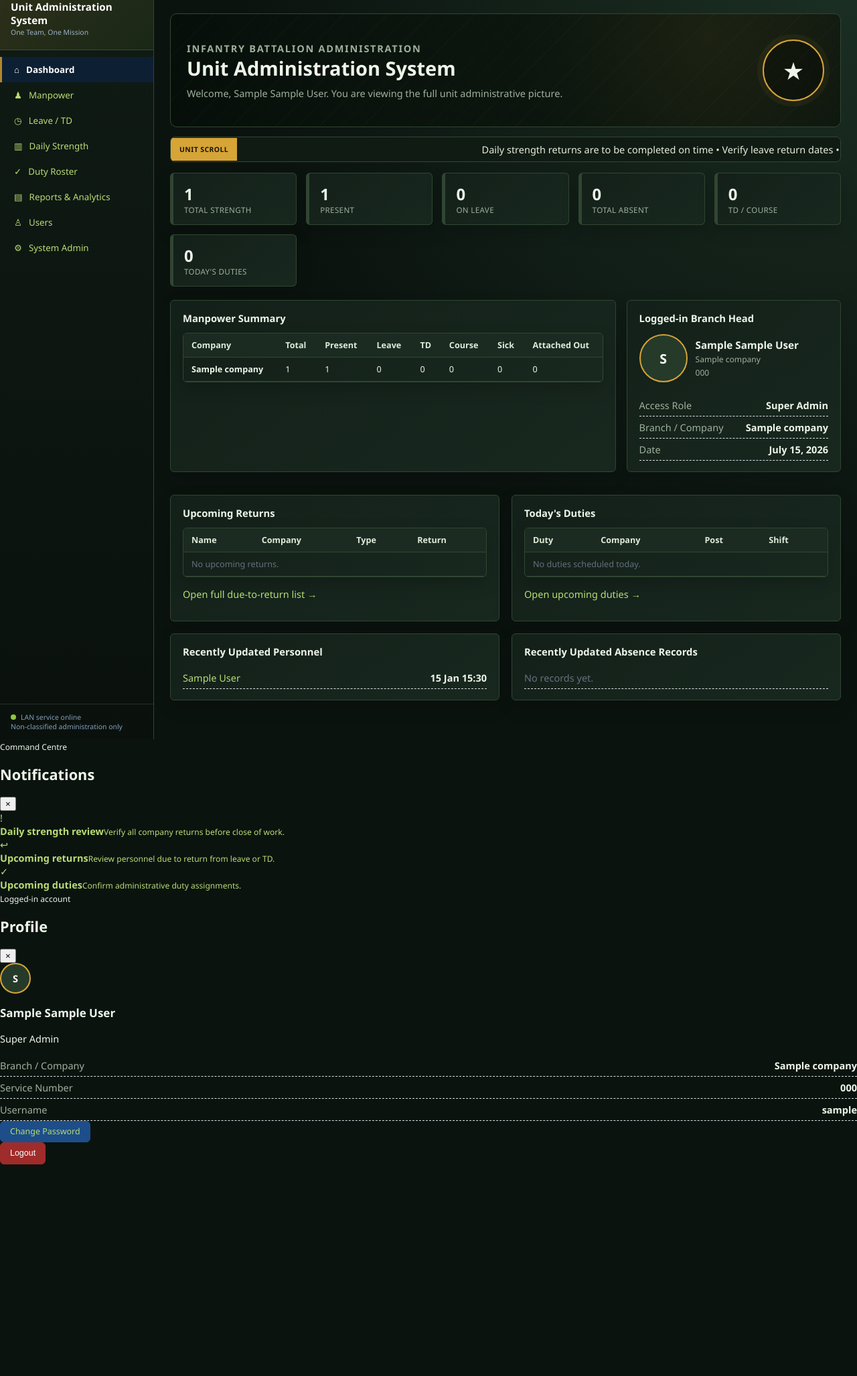
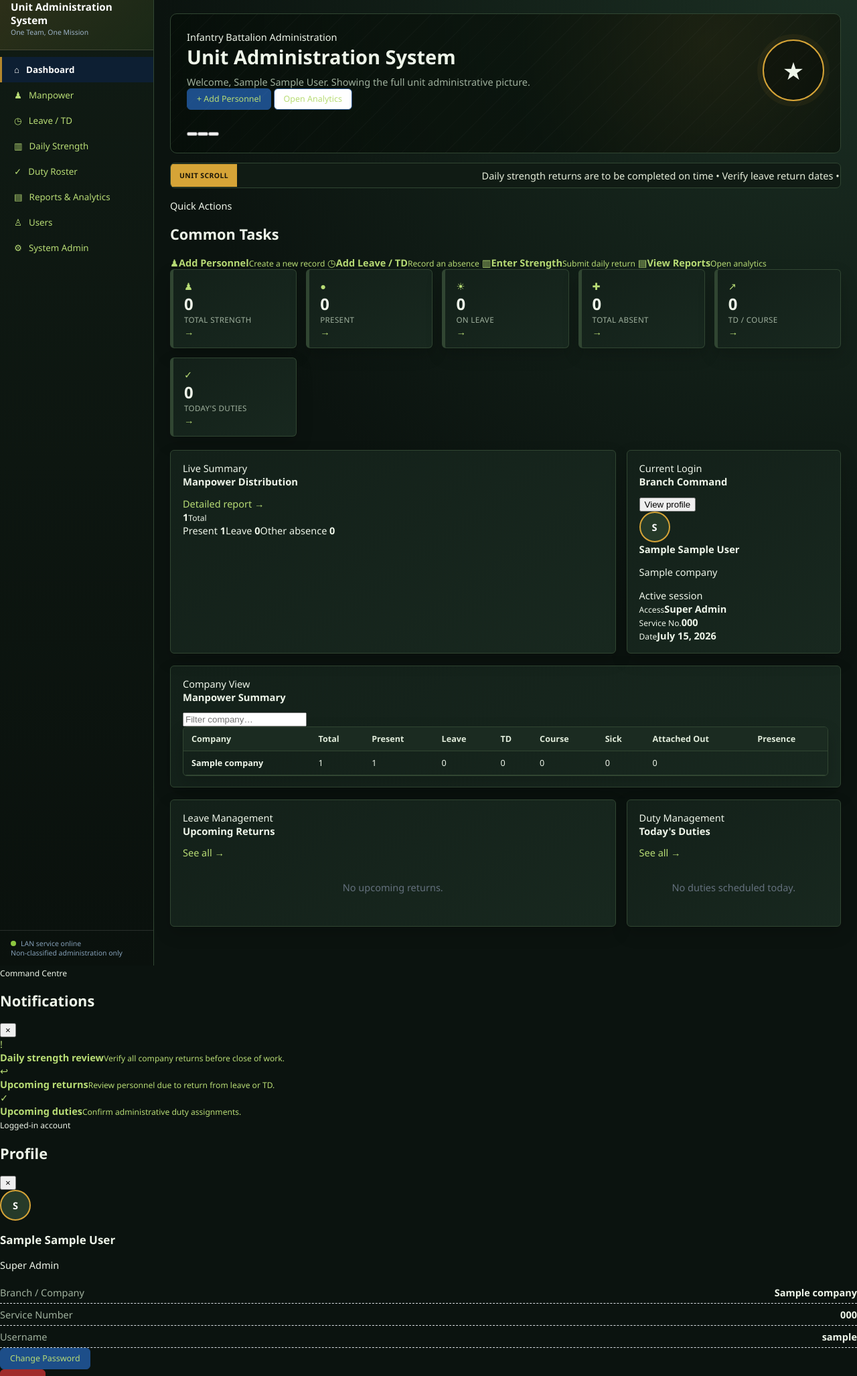
Before and after one commit to 7207185957/Indbatt-3, a Django app: page /dashboard/ in a window 1280 px wide. Shown: the part 58-2113 px from the top of the page at 67% size. Before the commit the page ends 1797 px from the top, so only its background shows below. Run offline with Django 4.2, Linux system fonts and the light colour scheme; a user stored in the database is signed in; tables that the repository leaves empty hold one stand-in row (values such as "Sample post").

Commit message:
Rebuild dashboard with interactive cards, charts, quick actions, and hero carousel

```diff
--- a/templates/dashboard/dashboard.html
+++ b/templates/dashboard/dashboard.html
@@ -3,89 +3,68 @@
 {% block page_title %}Battalion Dashboard{% endblock %}
 
 {% block content %}
-<section class="command-hero">
-  <div>
-    <p class="text-muted" style="text-transform:uppercase; letter-spacing:.12em; font-weight:700;">Infantry Battalion Administration</p>
+<section class="command-hero interactive-hero" id="heroBanner">
+  <div class="hero-copy">
+    <span class="eyebrow">Infantry Battalion Administration</span>
     <h1>{{ UNIT_NAME }}</h1>
-    <p>
-      Welcome, {% if user.rank %}{{ user.rank }} {% endif %}{{ user.get_full_name|default:user.username }}.
-      {% if is_scoped %}You are viewing {{ user.company.name|default:"your assigned branch" }} data.{% else %}You are viewing the full unit administrative picture.{% endif %}
-    </p>
+    <p>Welcome, {% if user.rank %}{{ user.rank }} {% endif %}{{ user.get_full_name|default:user.username }}. {% if is_scoped %}Showing {{ user.company.name|default:"your assigned branch" }} data.{% else %}Showing the full unit administrative picture.{% endif %}</p>
+    <div class="hero-actions">
+      {% if can_edit %}<a href="{% url 'personnel:add' %}" class="btn">+ Add Personnel</a>{% endif %}
+      <a href="{% url 'reports:home' %}" class="btn btn-secondary">Open Analytics</a>
+    </div>
   </div>
-  <div class="command-insignia">★</div>
+  <div class="hero-visual" aria-hidden="true">
+    <div class="hero-ring ring-one"></div><div class="hero-ring ring-two"></div><div class="command-insignia">★</div>
+  </div>
+  <div class="hero-dots"><button class="hero-dot active" data-hero-slide="0"></button><button class="hero-dot" data-hero-slide="1"></button><button class="hero-dot" data-hero-slide="2"></button></div>
 </section>
 
-<div class="announcement-strip">
-  <div class="announcement-label">Unit Scroll</div>
-  <div class="announcement-track">Daily strength returns are to be completed on time • Verify leave return dates • Review upcoming duties • Use only non-classified administrative information in this system</div>
+<div class="announcement-strip"><div class="announcement-label">Unit Scroll</div><div class="announcement-track">Daily strength returns are to be completed on time • Verify leave return dates • Review upcoming duties • Use only non-classified administrative information in this system</div><button class="ticker-pause" id="tickerPause" aria-label="Pause announcements">Ⅱ</button></div>
+
+<section class="quick-actions-panel">
+  <div><span class="eyebrow">Quick Actions</span><h2>Common Tasks</h2></div>
+  <div class="quick-actions-grid">
+    {% if can_edit %}<a href="{% url 'personnel:add' %}" class="quick-action"><span>♟</span><strong>Add Personnel</strong><small>Create a new record</small></a>{% endif %}
+    {% if can_edit %}<a href="{% url 'absence:add' %}" class="quick-action"><span>◷</span><strong>Add Leave / TD</strong><small>Record an absence</small></a>{% endif %}
+    {% if can_edit %}<a href="{% url 'strength:add' %}" class="quick-action"><span>▥</span><strong>Enter Strength</strong><small>Submit daily return</small></a>{% endif %}
+    <a href="{% url 'reports:home' %}" class="quick-action"><span>▤</span><strong>View Reports</strong><small>Open analytics</small></a>
+  </div>
+</section>
+
+<div class="stat-grid interactive-stats">
+  <a href="{% url 'personnel:list' %}?active=active" class="stat-card stat-link"><div class="stat-icon">♟</div><div><div class="stat-value count-up" data-count="{{ total_active }}">0</div><div class="stat-label">Total Strength</div></div><span class="stat-arrow">→</span></a>
+  <a href="{% url 'personnel:list' %}?status=PRESENT" class="stat-card stat-link accent-success"><div class="stat-icon">●</div><div><div class="stat-value count-up" data-count="{{ present_count }}">0</div><div class="stat-label">Present</div></div><span class="stat-arrow">→</span></a>
+  <a href="{% url 'personnel:list' %}?status=LEAVE" class="stat-card stat-link accent-warning"><div class="stat-icon">☀</div><div><div class="stat-value count-up" data-count="{{ leave_count }}">0</div><div class="stat-label">On Leave</div></div><span class="stat-arrow">→</span></a>
+  <a href="{% url 'personnel:list' %>?status=HOSPITAL" class="stat-card stat-link accent-danger"><div class="stat-icon">✚</div><div><div class="stat-value count-up" data-count="{{ absent_count }}">0</div><div class="stat-label">Total Absent</div></div><span class="stat-arrow">→</span></a>
+  <a href="{% url 'personnel:list' %}?status=TD" class="stat-card stat-link accent-info"><div class="stat-icon">↗</div><div><div class="stat-value count-up" data-count="{{ td_course_count }}">0</div><div class="stat-label">TD / Course</div></div><span class="stat-arrow">→</span></a>
+  <a href="{% url 'dutyroster:list' %}" class="stat-card stat-link accent-info"><div class="stat-icon">✓</div><div><div class="stat-value count-up" data-count="{{ today_duties|length }}">0</div><div class="stat-label">Today's Duties</div></div><span class="stat-arrow">→</span></a>
 </div>
 
-<div class="stat-grid">
-  <div class="stat-card"><div class="stat-value">{{ total_active }}</div><div class="stat-label">Total Strength</div></div>
-  <div class="stat-card accent-success"><div class="stat-value">{{ present_count }}</div><div class="stat-label">Present</div></div>
-  <div class="stat-card accent-warning"><div class="stat-value">{{ leave_count }}</div><div class="stat-label">On Leave</div></div>
-  <div class="stat-card accent-danger"><div class="stat-value">{{ absent_count }}</div><div class="stat-label">Total Absent</div></div>
-  <div class="stat-card accent-info"><div class="stat-value">{{ td_course_count }}</div><div class="stat-label">TD / Course</div></div>
-  <div class="stat-card accent-info"><div class="stat-value">{{ today_duties|length }}</div><div class="stat-label">Today's Duties</div></div>
+<div class="dashboard-grid-two analytics-row">
+  <section class="card chart-card">
+    <div class="card-heading"><div><span class="eyebrow">Live Summary</span><h2>Manpower Distribution</h2></div><a href="{% url 'reports:personnel' %}">Detailed report →</a></div>
+    <div class="donut-layout">
+      <div class="donut-chart" style="--present: {{ present_count }}; --leave: {{ leave_count }}; --other: {{ absent_count }}; --total: {{ total_active }};"><div class="donut-centre"><strong>{{ total_active }}</strong><small>Total</small></div></div>
+      <div class="chart-legend"><span><i class="legend-present"></i>Present <strong>{{ present_count }}</strong></span><span><i class="legend-leave"></i>Leave <strong>{{ leave_count }}</strong></span><span><i class="legend-other"></i>Other absence <strong>{{ absent_count }}</strong></span></div>
+    </div>
+  </section>
+
+  <section class="card branch-command-card">
+    <div class="card-heading"><div><span class="eyebrow">Current Login</span><h2>Branch Command</h2></div><button class="mini-action" id="openProfileFromCard">View profile</button></div>
+    <div class="branch-command-profile"><div class="branch-avatar profile-large">{{ user.first_name|first|default:user.username|first|upper }}</div><div><h3>{% if user.rank %}{{ user.rank }} {% endif %}{{ user.get_full_name|default:user.username }}</h3><p>{{ user.company.name|default:user.get_role_display }}</p><span class="status-pill"><i></i>Active session</span></div></div>
+    <div class="profile-metrics"><div><small>Access</small><strong>{{ user.get_role_display }}</strong></div><div><small>Service No.</small><strong>{{ user.service_number|default:"Not entered" }}</strong></div><div><small>Date</small><strong>{{ today }}</strong></div></div>
+  </section>
 </div>
 
-<div class="dashboard-grid-two">
-  <div class="card">
-    <h2>Manpower Summary</h2>
-    <div class="table-wrap">
-      <table class="data-table">
-        <thead><tr><th>Company</th><th>Total</th><th>Present</th><th>Leave</th><th>TD</th><th>Course</th><th>Sick</th><th>Attached Out</th></tr></thead>
-        <tbody>
-          {% for row in company_summary %}
-          <tr>
-            <td><strong>{{ row.company.name }}</strong></td><td>{{ row.total }}</td><td>{{ row.present }}</td><td>{{ row.leave }}</td><td>{{ row.td }}</td><td>{{ row.course }}</td><td>{{ row.hospital }}</td><td>{{ row.attached_out }}</td>
-          </tr>
-          {% empty %}<tr><td colspan="8" class="empty-state">No company data available.</td></tr>{% endfor %}
-        </tbody>
-      </table>
-    </div>
-  </div>
+<section class="card manpower-table-card">
+  <div class="card-heading"><div><span class="eyebrow">Company View</span><h2>Manpower Summary</h2></div><input id="companyFilter" class="compact-search" type="search" placeholder="Filter company…"></div>
+  <div class="table-wrap"><table class="data-table interactive-table" id="companyTable"><thead><tr><th>Company</th><th>Total</th><th>Present</th><th>Leave</th><th>TD</th><th>Course</th><th>Sick</th><th>Attached Out</th><th>Presence</th></tr></thead><tbody>
+    {% for row in company_summary %}<tr data-company="{{ row.company.name|lower }}"><td><strong>{{ row.company.name }}</strong></td><td>{{ row.total }}</td><td>{{ row.present }}</td><td>{{ row.leave }}</td><td>{{ row.td }}</td><td>{{ row.course }}</td><td>{{ row.hospital }}</td><td>{{ row.attached_out }}</td><td><div class="progress-bar"><span style="width:{% widthratio row.present row.total 100 %}%"></span></div></td></tr>{% empty %}<tr><td colspan="9" class="empty-state">No company data available.</td></tr>{% endfor %}
+  </tbody></table></div>
+</section>
 
-  <div class="card">
-    <h2>Logged-in Branch Head</h2>
-    <div class="branch-profile" style="margin:14px 0 18px;">
-      <div class="branch-avatar" style="width:72px;height:72px;font-size:1.35rem;">{{ user.first_name|first|default:user.username|first|upper }}</div>
-      <div>
-        <strong style="font-size:1.05rem;">{% if user.rank %}{{ user.rank }} {% endif %}{{ user.get_full_name|default:user.username }}</strong>
-        <small>{{ user.company.name|default:user.get_role_display }}</small>
-        <small>{{ user.service_number|default:"Profile details can be updated in Users" }}</small>
-      </div>
-    </div>
-    <ul class="kv-list">
-      <li><span class="k">Access Role</span><span class="v">{{ user.get_role_display }}</span></li>
-      <li><span class="k">Branch / Company</span><span class="v">{{ user.company.name|default:"Unit-wide" }}</span></li>
-      <li><span class="k">Date</span><span class="v">{{ today }}</span></li>
-    </ul>
-  </div>
-</div>
-
-<div class="form-grid" style="margin-top:16px;">
-  <div class="card">
-    <h2>Upcoming Returns</h2>
-    <div class="table-wrap"><table class="data-table"><thead><tr><th>Name</th><th>Company</th><th>Type</th><th>Return</th></tr></thead><tbody>
-      {% for a in upcoming_returns %}<tr><td><a href="{% url 'personnel:detail' a.person.pk %}">{{ a.person.full_name }}</a></td><td>{{ a.person.company.name }}</td><td>{{ a.get_type_display }}</td><td>{{ a.to_date }}</td></tr>
-      {% empty %}<tr><td colspan="4" class="empty-state">No upcoming returns.</td></tr>{% endfor %}
-    </tbody></table></div>
-    <p><a href="{% url 'absence:due_to_return' %}">Open full due-to-return list →</a></p>
-  </div>
-
-  <div class="card">
-    <h2>Today's Duties</h2>
-    <div class="table-wrap"><table class="data-table"><thead><tr><th>Duty</th><th>Company</th><th>Post</th><th>Shift</th></tr></thead><tbody>
-      {% for d in today_duties %}<tr><td><a href="{% url 'dutyroster:detail' d.pk %}">{{ d.duty_type }}</a></td><td>{{ d.company.name }}</td><td>{{ d.duty_location }}</td><td>{{ d.shift_time }}</td></tr>
-      {% empty %}<tr><td colspan="4" class="empty-state">No duties scheduled today.</td></tr>{% endfor %}
-    </tbody></table></div>
-    <p><a href="{% url 'dutyroster:upcoming' %}">Open upcoming duties →</a></p>
-  </div>
-</div>
-
-<div class="form-grid">
-  <div class="card"><h2>Recently Updated Personnel</h2><ul class="kv-list">{% for p in recent_personnel %}<li><span class="k"><a href="{% url 'personnel:detail' p.pk %}">{{ p.full_name }}</a></span><span class="v">{{ p.updated_at|date:"d M H:i" }}</span></li>{% empty %}<li class="empty-state">No records yet.</li>{% endfor %}</ul></div>
-  <div class="card"><h2>Recently Updated Absence Records</h2><ul class="kv-list">{% for a in recent_absence %}<li><span class="k"><a href="{% url 'absence:detail' a.pk %}">{{ a.person.full_name }} — {{ a.get_type_display }}</a></span><span class="v">{{ a.updated_at|date:"d M H:i" }}</span></li>{% empty %}<li class="empty-state">No records yet.</li>{% endfor %}</ul></div>
+<div class="dashboard-grid-two activity-row">
+  <section class="card"><div class="card-heading"><div><span class="eyebrow">Leave Management</span><h2>Upcoming Returns</h2></div><a href="{% url 'absence:due_to_return' %}">See all →</a></div><div class="timeline-list">{% for a in upcoming_returns %}<a class="timeline-item" href="{% url 'personnel:detail' a.person.pk %}"><span class="timeline-date">{{ a.to_date|date:"d M" }}</span><div><strong>{{ a.person.full_name }}</strong><small>{{ a.person.company.name }} · {{ a.get_type_display }}</small></div><span>→</span></a>{% empty %}<div class="empty-state">No upcoming returns.</div>{% endfor %}</div></section>
+  <section class="card"><div class="card-heading"><div><span class="eyebrow">Duty Management</span><h2>Today's Duties</h2></div><a href="{% url 'dutyroster:upcoming' %}">See all →</a></div><div class="timeline-list">{% for d in today_duties %}<a class="timeline-item" href="{% url 'dutyroster:detail' d.pk %}"><span class="timeline-date">{{ d.shift_time|truncatechars:8 }}</span><div><strong>{{ d.duty_type }}</strong><small>{{ d.company.name }} · {{ d.duty_location }}</small></div><span>→</span></a>{% empty %}<div class="empty-state">No duties scheduled today.</div>{% endfor %}</div></section>
 </div>
 {% endblock %}
```
